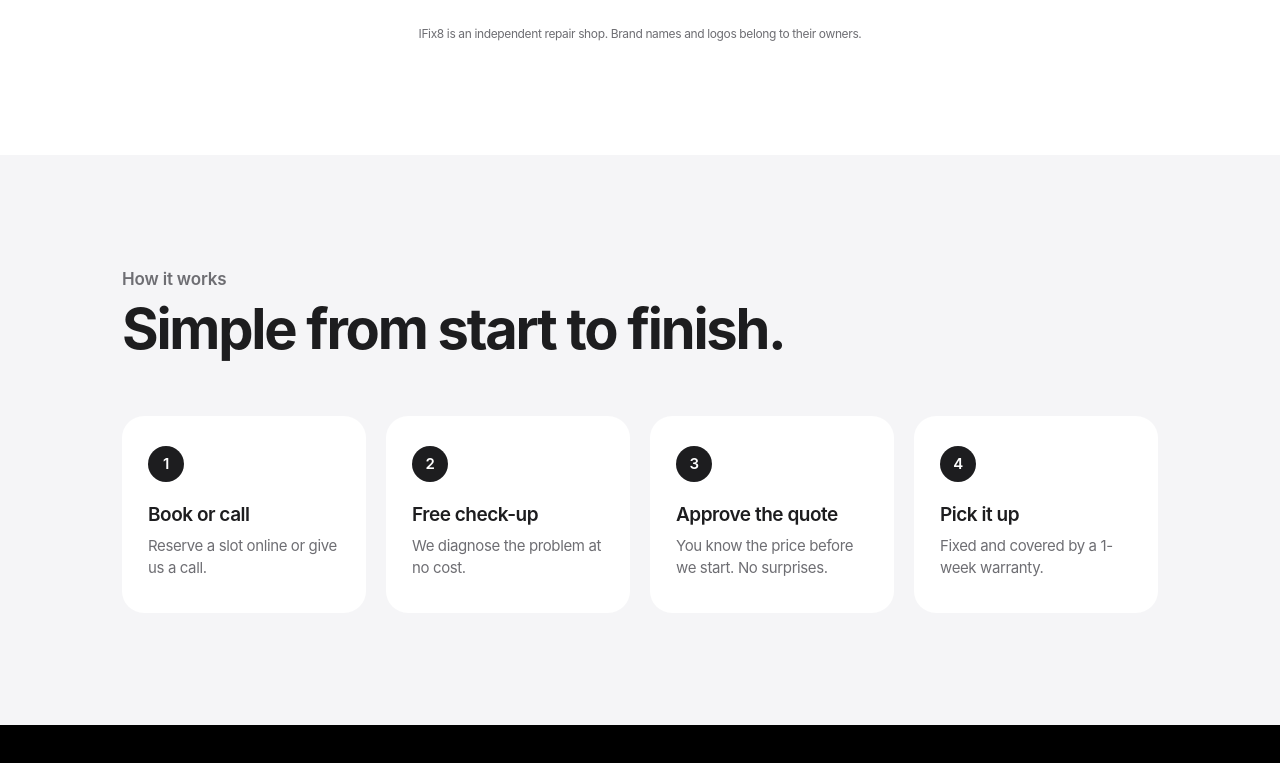
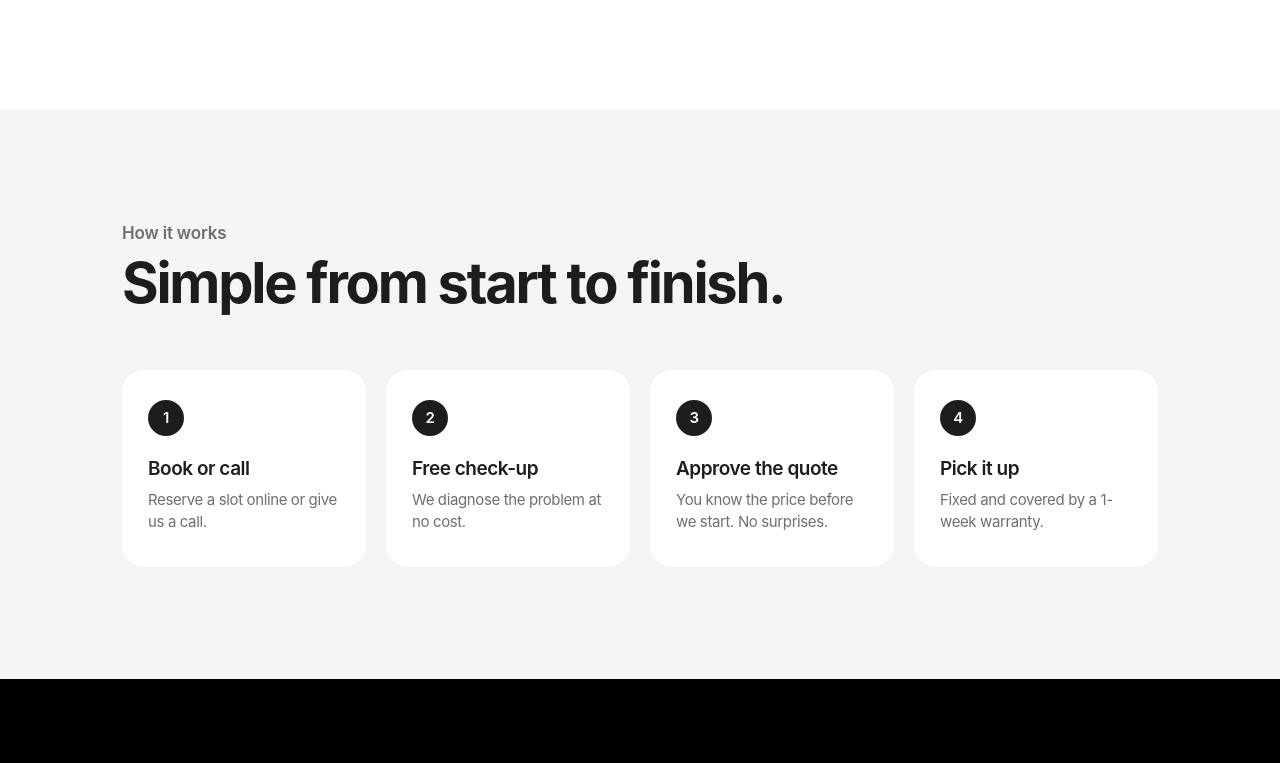
Before and after one commit to Dev-chxrlez/ifix8-site, a website: page public/index.html in a window 1280 px wide. Shown: the part 3694-4457 px from the top of the page. Drawn offline with Linux system fonts and the light colour scheme.

Commit message:
Remove brand disclaimer note
Co-Authored-By: Claude Opus 5.5 <noreply@anthropic.com>

```diff
--- a/public/index.html
+++ b/public/index.html
@@ -403,7 +403,6 @@
           <li class="logo-tile reveal"><svg class="logo logo-word" viewBox="0 9.147 24 5.705" role="img" aria-label="Oppo"><path d="M2.85 12.786h-.001C1.639 12.774.858 12.2.858 11.321s.781-1.452 1.99-1.465c1.21.013 1.992.588 1.992 1.465s-.782 1.453-1.99 1.465zm.034-3.638h-.073C1.156 9.175 0 10.068 0 11.32s1.156 2.147 2.811 2.174h.073c1.655-.027 2.811-.921 2.811-2.174S4.54 9.175 2.885 9.148zm18.27 3.638c-1.21-.012-1.992-.587-1.992-1.465s.782-1.452 1.991-1.465c1.21.013 1.991.588 1.991 1.465s-.781 1.453-1.99 1.465zm.035-3.638h-.073c-1.655.027-2.811.92-2.811 2.173s1.156 2.147 2.81 2.174h.074C22.844 13.468 24 12.574 24 11.32s-1.156-2.146-2.811-2.173zm-6.126 3.638c-1.21-.012-1.99-.587-1.99-1.465s.78-1.452 1.99-1.465c1.21.013 1.991.588 1.991 1.465s-.781 1.453-1.99 1.465zm.036-3.638h-.073c-.789.013-1.464.222-1.955.574v-.37h-.857v5.5h.857v-1.931c.49.351 1.166.56 1.954.574h.074c1.655-.027 2.81-.921 2.81-2.174s-1.155-2.146-2.81-2.173zm-6.144 3.638c-1.21-.012-1.99-.587-1.99-1.465s.78-1.452 1.99-1.465c1.21.013 1.991.588 1.991 1.465s-.781 1.453-1.99 1.465zm.037-3.638H8.92c-.789.013-1.464.222-1.955.574v-.37h-.856v5.5h.856v-1.931c.491.351 1.166.56 1.955.574a3.728 3.728 0 0 0 .073 0c1.655-.027 2.811-.921 2.811-2.174s-1.156-2.146-2.81-2.173z"/></svg><span class="logo-name">Oppo</span></li>
           <li class="logo-tile logo-more reveal"><span data-i18n="brands.more">and more</span></li>
         </ul>
-        <p class="fineprint reveal" data-i18n="brands.note">IFix8 is an independent repair shop. Brand names and logos belong to their owners.</p>
       </div>
     </section>
 
--- a/public/script.js
+++ b/public/script.js
@@ -55,7 +55,6 @@
       "brands.eyebrow": "Brands",
       "brands.title": "All the brands you use.",
       "brands.more": "and more",
-      "brands.note": "IFix8 is an independent repair shop. Brand names and logos belong to their owners.",
 
       "how.eyebrow": "How it works",
       "how.title": "Simple from start to finish.",
@@ -177,7 +176,6 @@
       "brands.eyebrow": "Mga Brand",
       "brands.title": "Lahat ng brand na gamit mo.",
       "brands.more": "at iba pa",
-      "brands.note": "Ang IFix8 ay isang independent na repair shop. Ang mga brand name at logo ay pag-aari ng kani-kanilang may-ari.",
 
       "how.eyebrow": "Paano",
       "how.title": "Madali mula umpisa hanggang dulo.",
```
